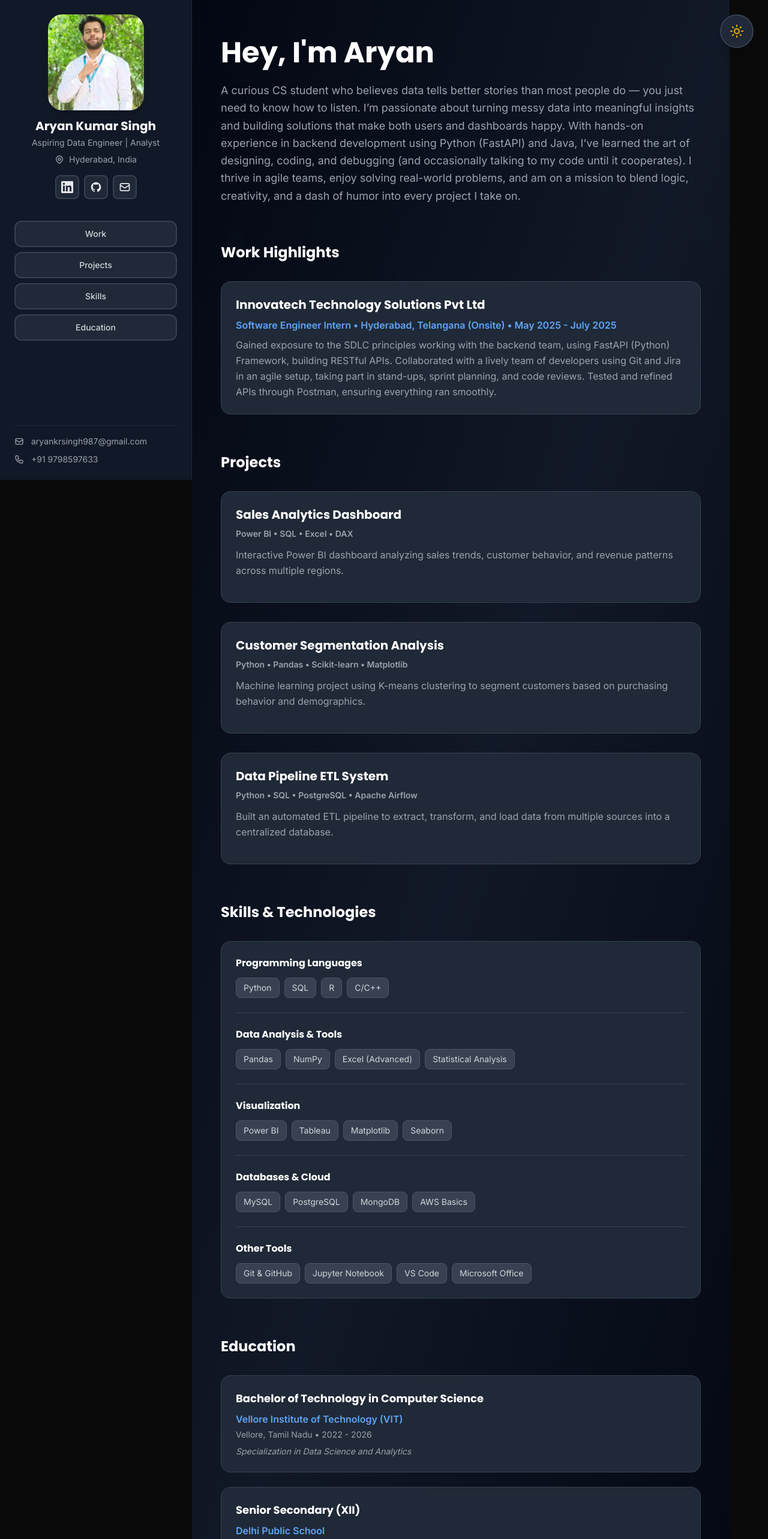
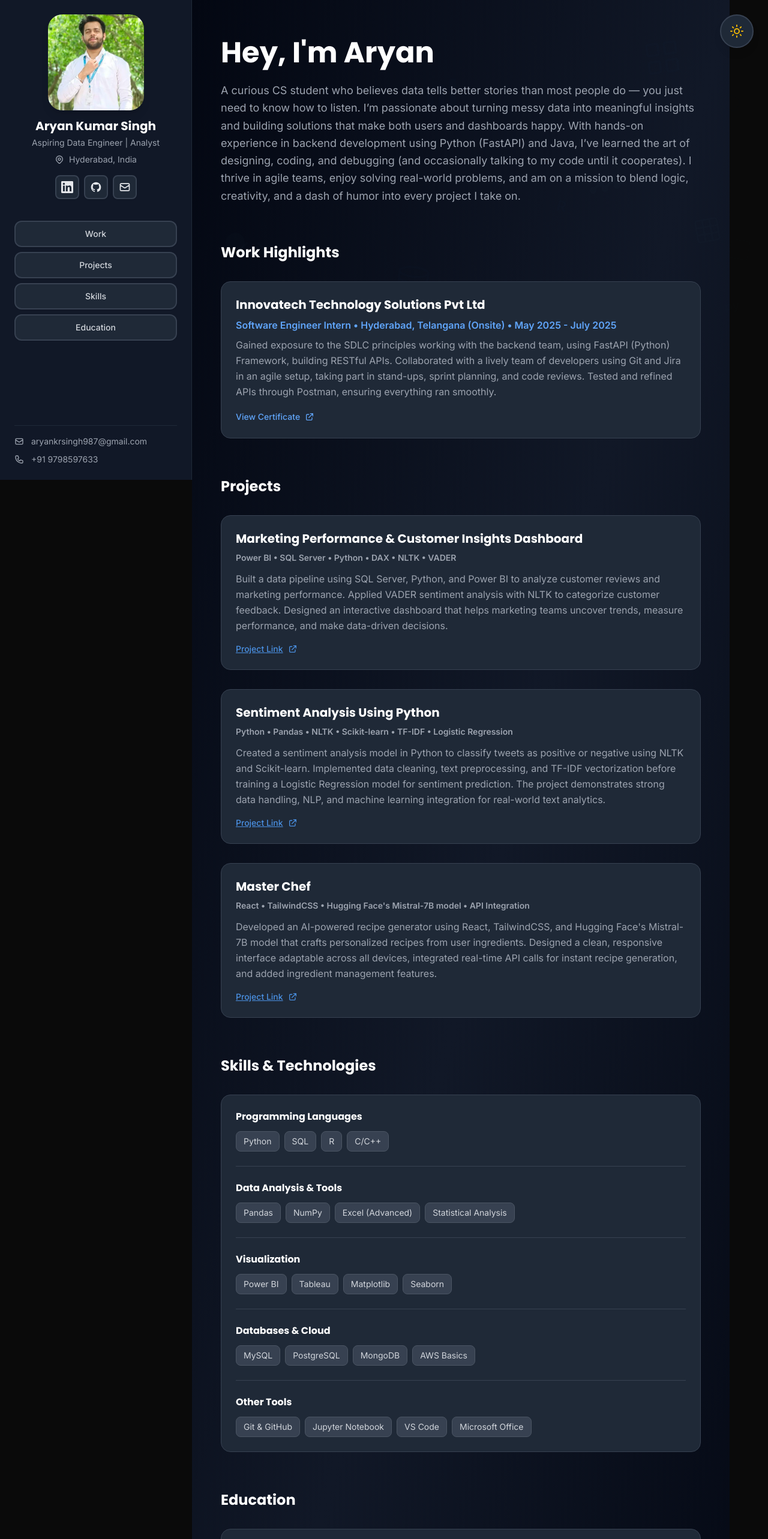
Before and after one commit to aryannnsinghhh/portfolio-website, a React (Vite) app: page / in a window 1280 px wide. Shown: the top 2566 px of the page at 60% size. Built offline with nearby package versions, Linux system fonts and the light colour scheme.

Commit message:
update a few things i just did maybe projects and education also adding certifications

```diff
--- a/src/components/MainContent.jsx
+++ b/src/components/MainContent.jsx
@@ -320,9 +320,22 @@ const MainContent = () => {
                 <p className="text-base font-semibold text-primary dark:text-blue-400 mb-2 font-inter">
                   {exp.title} • {exp.location} • {exp.duration}
                 </p>
-                <p className="text-mutedText dark:text-gray-400 font-inter leading-relaxed">
+                <p className="text-mutedText dark:text-gray-400 font-inter leading-relaxed mb-4">
                   {exp.achievements.join(' ')}
                 </p>
+                {exp.link && (
+                  <a
+                    href={exp.link}
+                    target="_blank"
+                    rel="noopener noreferrer"
+                    className="inline-flex items-center gap-2 text-primary dark:text-blue-400 hover:text-primary/80 dark:hover:text-blue-300 transition-colors font-inter text-sm font-medium"
+                  >
+                    View Certificate
+                    <svg className="w-4 h-4" fill="none" stroke="currentColor" viewBox="0 0 24 24">
+                      <path strokeLinecap="round" strokeLinejoin="round" strokeWidth={2} d="M10 6H6a2 2 0 00-2 2v10a2 2 0 002 2h10a2 2 0 002-2v-4M14 4h6m0 0v6m0-6L10 14" />
+                    </svg>
+                  </a>
+                )}
               </motion.div>
             ))}
           </div>
@@ -461,6 +474,47 @@ const MainContent = () => {
           </div>
         </motion.section>
 
+        {/* Certifications Section */}
+        <motion.section
+          id="certifications"
+          initial={{ opacity: 0, y: 30 }}
+          animate={isInView ? { opacity: 1, y: 0 } : {}}
+          transition={{ duration: 0.6, delay: 1.2 }}
+          className="mb-16"
+        >
+          <h3 className="text-2xl font-bold font-poppins text-darkText dark:text-white mb-8">
+            Certifications
+          </h3>
+          <div className="bg-white dark:bg-gray-800 rounded-2xl p-6 border border-gray-200 dark:border-gray-700">
+            <ul className="space-y-3">
+              {config.certifications.map((cert, idx) => (
+                <motion.li
+                  key={idx}
+                  initial={{ opacity: 0, x: -20 }}
+                  animate={isInView ? { opacity: 1, x: 0 } : {}}
+                  transition={{ duration: 0.4, delay: 1.3 + idx * 0.1 }}
+                  className="flex items-start gap-3"
+                >
+                  <svg className="w-5 h-5 text-primary dark:text-blue-400 mt-0.5 flex-shrink-0" fill="currentColor" viewBox="0 0 20 20">
+                    <path fillRule="evenodd" d="M10 18a8 8 0 100-16 8 8 0 000 16zm3.707-9.293a1 1 0 00-1.414-1.414L9 10.586 7.707 9.293a1 1 0 00-1.414 1.414l2 2a1 1 0 001.414 0l4-4z" clipRule="evenodd" />
+                  </svg>
+                  <a
+                    href={cert.link}
+                    target="_blank"
+                    rel="noopener noreferrer"
+                    className="text-mutedText dark:text-gray-300 font-inter hover:text-primary dark:hover:text-blue-400 transition-colors flex items-center gap-2 group"
+                  >
+                    <span>{cert.name}</span>
+                    <svg className="w-4 h-4 opacity-0 group-hover:opacity-100 transition-opacity" fill="none" stroke="currentColor" viewBox="0 0 24 24">
+                      <path strokeLinecap="round" strokeLinejoin="round" strokeWidth={2} d="M10 6H6a2 2 0 00-2 2v10a2 2 0 002 2h10a2 2 0 002-2v-4M14 4h6m0 0v6m0-6L10 14" />
+                    </svg>
+                  </a>
+                </motion.li>
+              ))}
+            </ul>
+          </div>
+        </motion.section>
+
         {/* Footer */}
         <footer className="pt-8 border-t border-gray-200 dark:border-gray-800">
           <p className="text-sm text-mutedText dark:text-gray-400 font-inter text-center">
--- a/src/config.js
+++ b/src/config.js
@@ -72,6 +72,7 @@ export const config = {
       company: "Innovatech Technology Solutions Pvt Ltd",
       duration: "May 2025 - July 2025",
       location: "Hyderabad, Telangana (Onsite)",
+      link: "https://drive.google.com/file/d/1YvGJGSMxY5ahQ6R5SGqmrJ_cOg4Tv09d/view",
       achievements: [
         "Gained exposure to the SDLC principles working with the backend team, using FastAPI (Python) Framework, building RESTful APIs.",
         "Collaborated with a lively team of developers using Git and Jira in an agile setup, taking part in stand-ups, sprint planning, and code reviews.",
@@ -87,40 +88,39 @@ export const config = {
       institution: "Vellore Institute of Technology (VIT)",
       duration: "2022 - 2026",
       location: "Vellore, Tamil Nadu",
-      details: "Specialization in Data Science and Analytics",
     },
     {
-      degree: "Senior Secondary (XII)",
-      institution: "Delhi Public School",
-      duration: "2021",
-      location: "Delhi",
-      details: "Science Stream - 92%",
+      degree: "Schooling (X & XII)",
+      institution: "Open Minds - A Birla School, Kankarbagh",
+      duration: "2019 & 2021",
+      location: "Patna, Bihar",
+      details: "CBSE Board",
     },
   ],
 
   // Projects - You can add your projects here later
   projects: [
     {
-      title: "Sales Analytics Dashboard",
-      description: "Interactive Power BI dashboard analyzing sales trends, customer behavior, and revenue patterns across multiple regions.",
-      technologies: ["Power BI", "SQL", "Excel", "DAX"],
-      githubUrl: "#",
+      title: "Marketing Performance & Customer Insights Dashboard",
+      description: "Built a data pipeline using SQL Server, Python, and Power BI to analyze customer reviews and marketing performance. Applied VADER sentiment analysis with NLTK to categorize customer feedback. Designed an interactive dashboard that helps marketing teams uncover trends, measure performance, and make data-driven decisions.",
+      technologies: ["Power BI", "SQL Server", "Python", "DAX", "NLTK", "VADER"],
+      githubUrl: "https://github.com/aryannnsinghhh/Marketing-Analytics",
       liveUrl: "#",
       image: "/project1.jpg", // Add project images later
     },
     {
-      title: "Customer Segmentation Analysis",
-      description: "Machine learning project using K-means clustering to segment customers based on purchasing behavior and demographics.",
-      technologies: ["Python", "Pandas", "Scikit-learn", "Matplotlib"],
-      githubUrl: "#",
+      title: "Sentiment Analysis Using Python",
+      description: "Created a sentiment analysis model in Python to classify tweets as positive or negative using NLTK and Scikit-learn. Implemented data cleaning, text preprocessing, and TF-IDF vectorization before training a Logistic Regression model for sentiment prediction. The project demonstrates strong data handling, NLP, and machine learning integration for real-world text analytics.",
+      technologies: ["Python", "Pandas", "NLTK", "Scikit-learn", "TF-IDF", "Logistic Regression"],
+      githubUrl: "https://github.com/aryannnsinghhh/Sentiment-Analysis-Using-Py",
       liveUrl: "#",
       image: "/project2.jpg",
     },
     {
-      title: "Data Pipeline ETL System",
-      description: "Built an automated ETL pipeline to extract, transform, and load data from multiple sources into a centralized database.",
-      technologies: ["Python", "SQL", "PostgreSQL", "Apache Airflow"],
-      githubUrl: "#",
+      title: "Master Chef",
+      description: "Developed an AI-powered recipe generator using React, TailwindCSS, and Hugging Face's Mistral-7B model that crafts personalized recipes from user ingredients. Designed a clean, responsive interface adaptable across all devices, integrated real-time API calls for instant recipe generation, and added ingredient management features.",
+      technologies: ["React", "TailwindCSS", "Hugging Face's Mistral-7B model", "API Integration"],
+      githubUrl: "https://github.com/aryannnsinghhh/Master-Chef",
       liveUrl: "#",
       image: "/project3.jpg",
     },
@@ -128,9 +128,18 @@ export const config = {
 
   // Certifications & Achievements
   certifications: [
-    "Google Data Analytics Professional Certificate",
-    "Microsoft Power BI Data Analyst Associate",
-    "SQL for Data Science - Coursera",
+    {
+      name: "OCI 2025 AI Foundations Associate",
+      link: "https://drive.google.com/file/d/1VKwy2aO9Vfwddt-SMkW570uM_pVTmwpJ/view"
+    },
+    {
+      name: "Microsoft Azure Data Fundamentals",
+      link: "https://drive.google.com/file/d/1FjcYlksgnSlnPCm4cxCUvSOg2q8eoJ4G/view"
+    },
+    {
+      name: "AWS Certified Cloud Practitioner",
+      link: "https://drive.google.com/file/d/1Tyb_KjKRoQ5RPwazbIgIcaDJDsfgScIz/view"
+    },
   ],
 };
 
```
